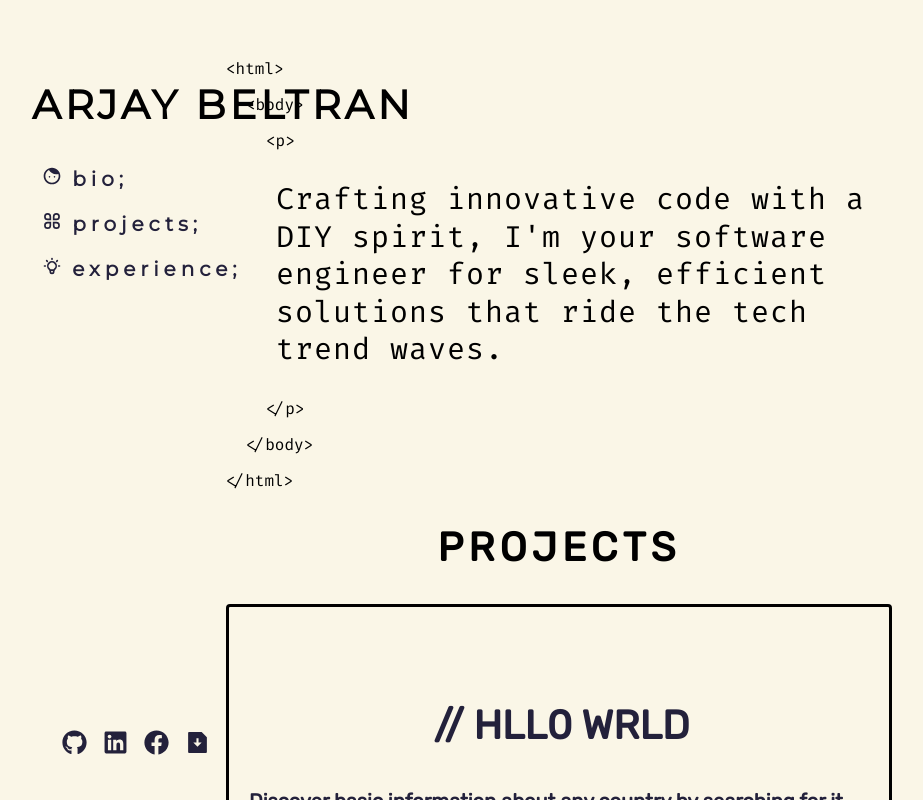
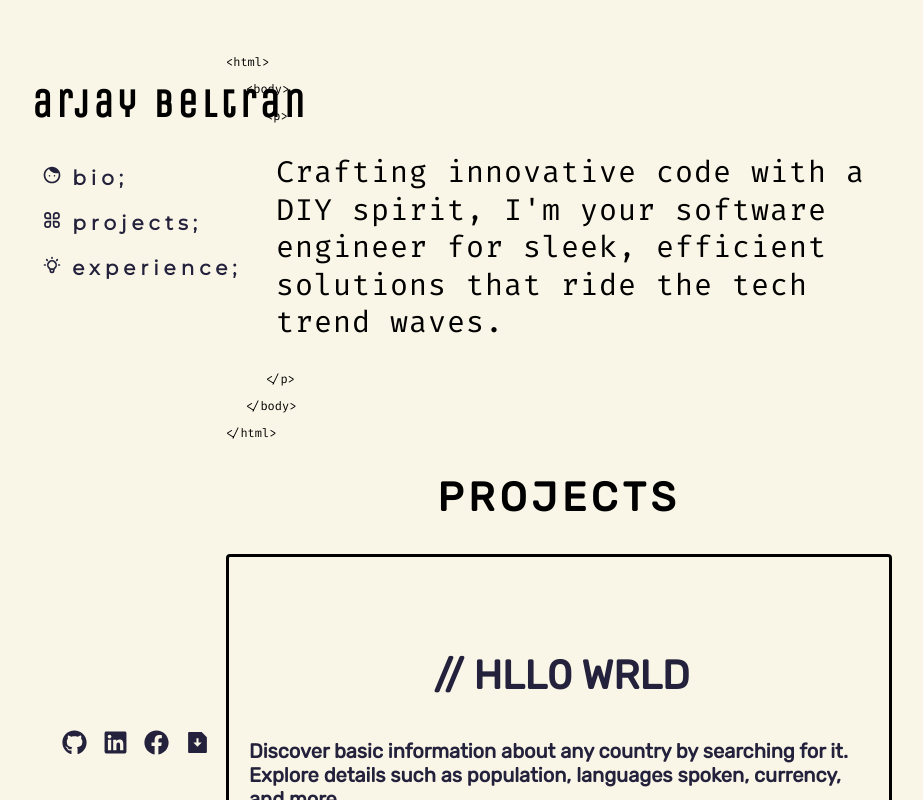
Before and after one commit to arjaybeltran/arjaybeltran, a Next.js app: page / in a window 1280 px wide. Shown: the top 800 px of the page, without its empty margins (286-1209 px from the left). Built offline with nearby package versions, Linux system fonts and the light colour scheme; some icons are missing; a web font is replaced by a local one.

Commit message:
updated font header

```diff
--- a/components/Navbar.js
+++ b/components/Navbar.js
@@ -33,7 +33,7 @@
     <div className='left-el'>
       <div className='profile'>
         {/* <img className="profile-photo" src="/images/pp.jpeg" alt="profile photo" /> */}
-        <h1>ARJAY BELTRAN</h1>
+        <h1>arjay beltran</h1>
       </div>
 
       <nav className='navbar'>
--- a/pages/index.js
+++ b/pages/index.js
@@ -12,7 +12,7 @@
 
     <div className='index'>
       <Head>
-        <title>A:B</title>
+        <title>A B</title>
         <link rel="icon" href="https://cdn-icons-png.flaticon.com/128/8140/8140089.png" />
       </Head>
       <Layout>
--- a/public/styles.css
+++ b/public/styles.css
@@ -1,5 +1,6 @@
 @import url('https://fonts.googleapis.com/css2?family=Amatic+SC&family=Caveat&family=Croissant+One&family=Fira+Code&family=Lobster+Two&family=Nanum+Pen+Script&family=Open+Sans&family=Roboto+Mono&family=Sofia+Sans+Condensed&display=swap');
 @import url('https://fonts.googleapis.com/css2?family=Montserrat:wght@300;400&family=Rubik&display=swap');
+@import url('https://fonts.googleapis.com/css2?family=Montserrat:wght@300;400&family=Rubik&family=Unica+One&display=swap');
 
 :root {
   --secondary-color: #EAB63E;
@@ -29,6 +30,7 @@
 
 .word {
   font-family: 'Fira Code', monospace;
+  font-size: 12px;
 }
 
 .body {
@@ -40,7 +42,7 @@
 }
 
 .left-el h1 {
-  font-family: 'Montserrat', sans-serif;
+  font-family: 'Unica One', sans-serif;
   font-size: 40px;
   text-wrap: wrap;
 }
@@ -259,7 +261,7 @@
   }
 
   .footer-icon:hover {
-    color:var(--primary-color);
+    color:var(--secondary-color);
   }
 
 /* ------------------------ */
```
